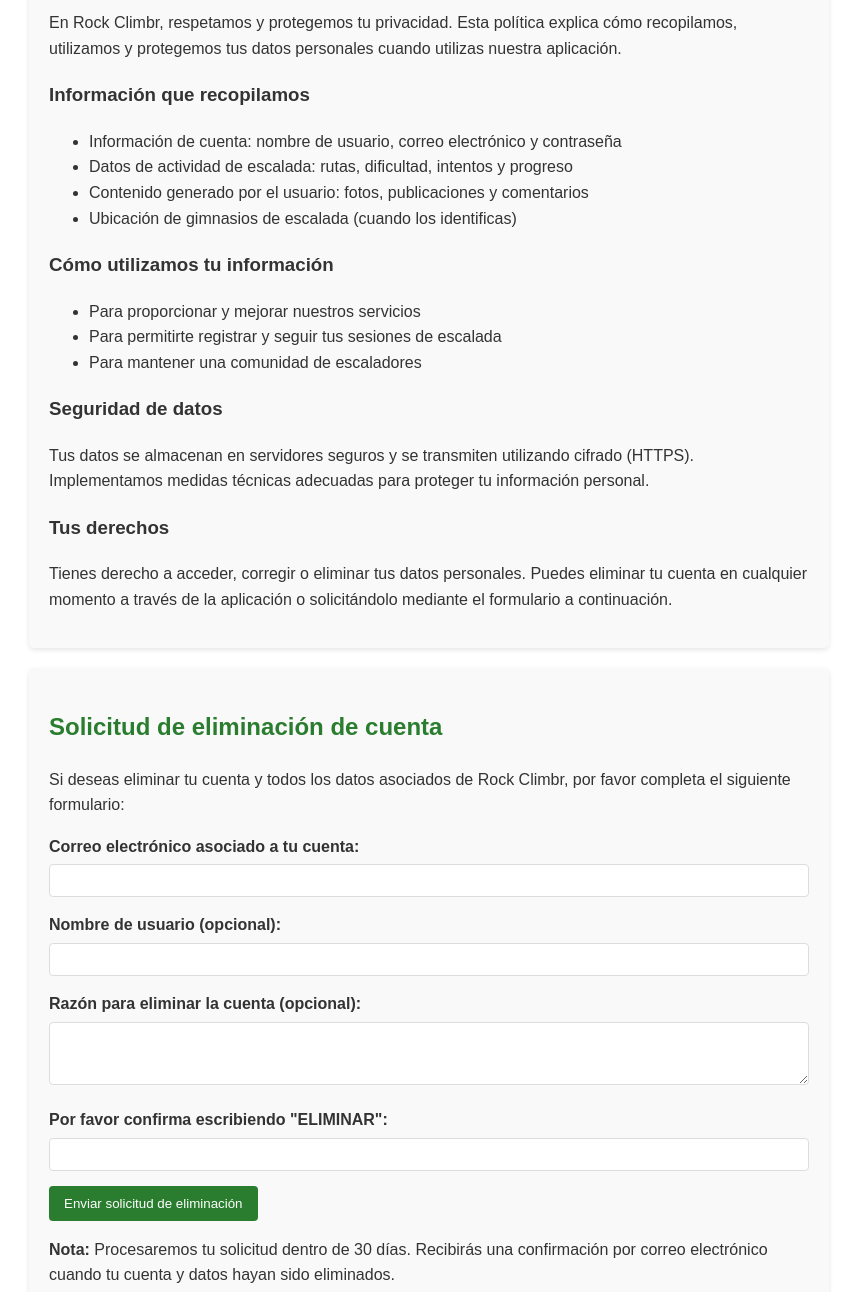
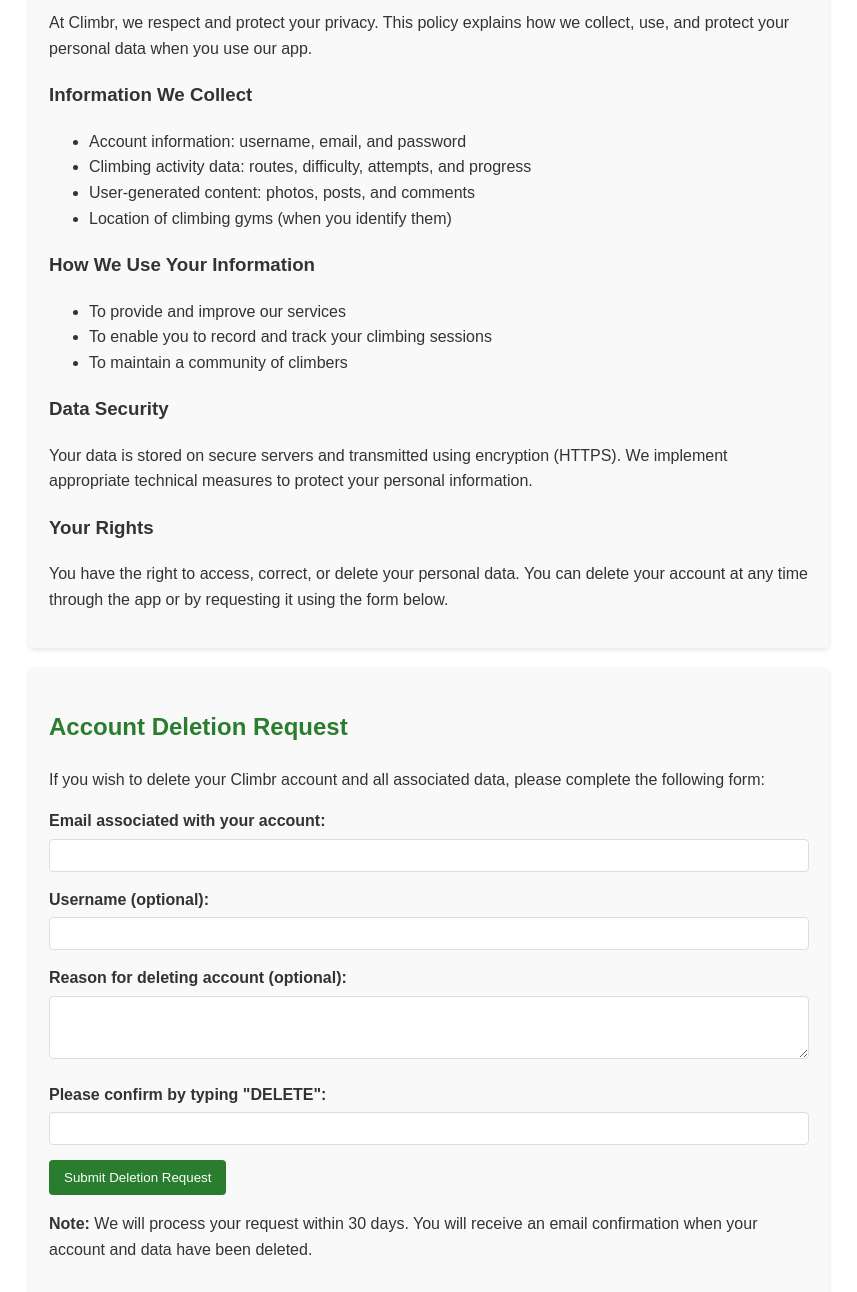
Before and after one commit to iciaradelino/climbr-privacy, a plain HTML site: page index.html in a window 1280 px wide. Shown: the part 202-1494 px from the top of the page, without its empty margins (211-1068 px from the left). Drawn offline with Linux system fonts and the light colour scheme.

Commit message:
Update index.html

```diff
--- a/index.html
+++ b/index.html
@@ -1,9 +1,9 @@
 <!DOCTYPE html>
-<html lang="es">
+<html lang="en">
 <head>
     <meta charset="UTF-8">
     <meta name="viewport" content="width=device-width, initial-scale=1.0">
-    <title>Rock Climbr - Política de Privacidad</title>
+    <title>Climbr - Privacy Policy</title>
     <style>
         body {
             font-family: Arial, sans-serif;
@@ -59,67 +59,67 @@
     </style>
 </head>
 <body>
-    <h1>Rock Climbr - Política de Privacidad</h1>
+    <h1>Climbr - Privacy Policy</h1>
 
     <div class="container">
-        <h2>Política de Privacidad</h2>
-        <p>En Rock Climbr, respetamos y protegemos tu privacidad. Esta política explica cómo recopilamos, utilizamos y protegemos tus datos personales cuando utilizas nuestra aplicación.</p>
+        <h2>Privacy Policy</h2>
+        <p>At Climbr, we respect and protect your privacy. This policy explains how we collect, use, and protect your personal data when you use our app.</p>
 
-        <h3>Información que recopilamos</h3>
+        <h3>Information We Collect</h3>
         <ul>
-            <li>Información de cuenta: nombre de usuario, correo electrónico y contraseña</li>
-            <li>Datos de actividad de escalada: rutas, dificultad, intentos y progreso</li>
-            <li>Contenido generado por el usuario: fotos, publicaciones y comentarios</li>
-            <li>Ubicación de gimnasios de escalada (cuando los identificas)</li>
+            <li>Account information: username, email, and password</li>
+            <li>Climbing activity data: routes, difficulty, attempts, and progress</li>
+            <li>User-generated content: photos, posts, and comments</li>
+            <li>Location of climbing gyms (when you identify them)</li>
         </ul>
 
-        <h3>Cómo utilizamos tu información</h3>
+        <h3>How We Use Your Information</h3>
         <ul>
-            <li>Para proporcionar y mejorar nuestros servicios</li>
-            <li>Para permitirte registrar y seguir tus sesiones de escalada</li>
-            <li>Para mantener una comunidad de escaladores</li>
+            <li>To provide and improve our services</li>
+            <li>To enable you to record and track your climbing sessions</li>
+            <li>To maintain a community of climbers</li>
         </ul>
 
-        <h3>Seguridad de datos</h3>
-        <p>Tus datos se almacenan en servidores seguros y se transmiten utilizando cifrado (HTTPS). Implementamos medidas técnicas adecuadas para proteger tu información personal.</p>
+        <h3>Data Security</h3>
+        <p>Your data is stored on secure servers and transmitted using encryption (HTTPS). We implement appropriate technical measures to protect your personal information.</p>
 
-        <h3>Tus derechos</h3>
-        <p>Tienes derecho a acceder, corregir o eliminar tus datos personales. Puedes eliminar tu cuenta en cualquier momento a través de la aplicación o solicitándolo mediante el formulario a continuación.</p>
+        <h3>Your Rights</h3>
+        <p>You have the right to access, correct, or delete your personal data. You can delete your account at any time through the app or by requesting it using the form below.</p>
     </div>
 
     <div class="container">
-        <h2>Solicitud de eliminación de cuenta</h2>
-        <p>Si deseas eliminar tu cuenta y todos los datos asociados de Rock Climbr, por favor completa el siguiente formulario:</p>
+        <h2>Account Deletion Request</h2>
+        <p>If you wish to delete your Climbr account and all associated data, please complete the following form:</p>
 
-        <form action="https://formspree.io/f/xanowjno" method="POST">
+        <form action="https://formspree.io/f/mgvkwyvd" method="POST">
             <div class="form-group">
-                <label for="email">Correo electrónico asociado a tu cuenta:</label>
+                <label for="email">Email associated with your account:</label>
                 <input type="email" id="email" name="email" required>
             </div>
 
             <div class="form-group">
-                <label for="username">Nombre de usuario (opcional):</label>
+                <label for="username">Username (optional):</label>
                 <input type="text" id="username" name="username">
             </div>
 
             <div class="form-group">
-                <label for="reason">Razón para eliminar la cuenta (opcional):</label>
+                <label for="reason">Reason for deleting account (optional):</label>
                 <textarea id="reason" name="reason" rows="3"></textarea>
             </div>
 
             <div class="form-group">
-                <label for="confirm">Por favor confirma escribiendo "ELIMINAR":</label>
+                <label for="confirm">Please confirm by typing "DELETE":</label>
                 <input type="text" id="confirm" name="confirm" required>
             </div>
 
-            <button type="submit">Enviar solicitud de eliminación</button>
+            <button type="submit">Submit Deletion Request</button>
         </form>
 
-        <p><strong>Nota:</strong> Procesaremos tu solicitud dentro de 30 días. Recibirás una confirmación por correo electrónico cuando tu cuenta y datos hayan sido eliminados.</p>
+        <p><strong>Note:</strong> We will process your request within 30 days. You will receive an email confirmation when your account and data have been deleted.</p>
     </div>
 
     <footer>
-        &copy; 2023 Rock Climbr. Todos los derechos reservados.
+        &copy; 2025 Climbr. All rights reserved.
     </footer>
 </body>
 </html>
```
